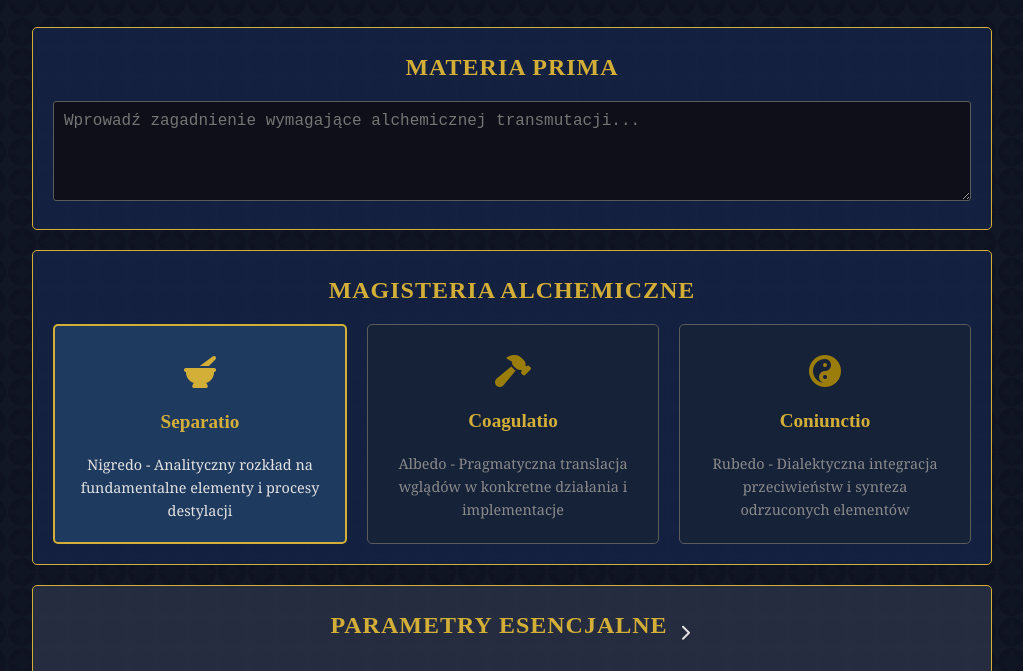
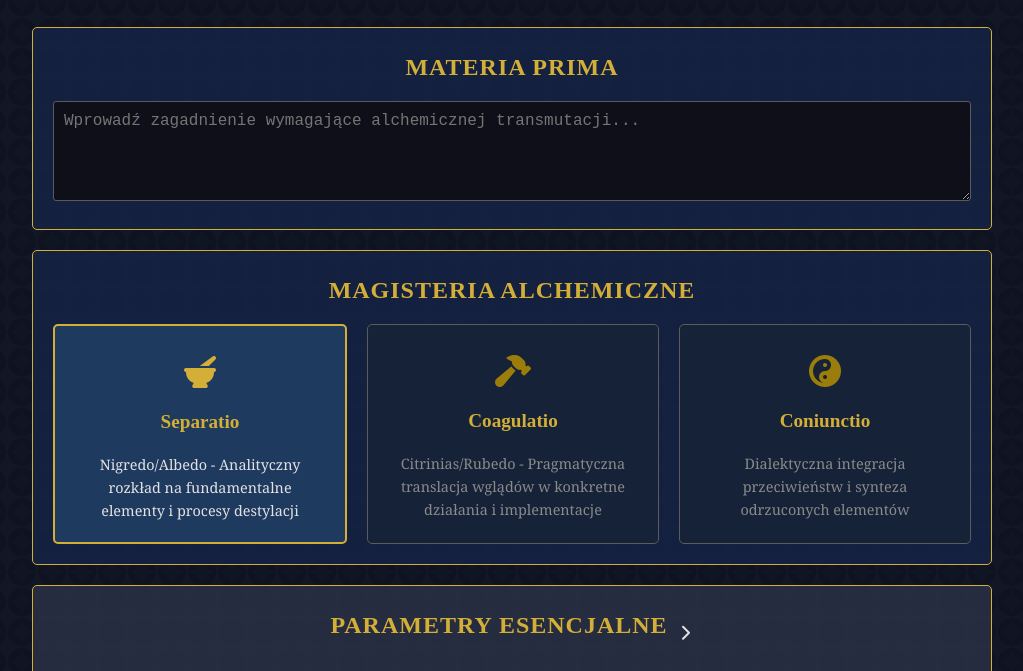
Before and after one commit to SaneFungus/Triplex-Magisterium, a plain HTML site: page index.html in a window 1280 px wide. Shown: the part 148-819 px from the top of the page, without its empty margins (128-1151 px from the left). Drawn offline with Linux system fonts and the light colour scheme.

Commit message:
Update index.html

```diff
--- a/index.html
+++ b/index.html
@@ -25,17 +25,17 @@
                 <div class="forma-card active" data-forma="separatio">
                     <div class="card-symbol"><i class="fas fa-mortar-pestle"></i></div>
                     <h3>Separatio</h3>
-                    <p>Nigredo - Analityczny rozkład na fundamentalne elementy i procesy destylacji</p>
+                    <p>Nigredo/Albedo - Analityczny rozkład na fundamentalne elementy i procesy destylacji</p>
                 </div>
                 <div class="forma-card" data-forma="coagulatio">
                     <div class="card-symbol"><i class="fas fa-hammer"></i></div>
                     <h3>Coagulatio</h3>
-                    <p>Albedo - Pragmatyczna translacja wglądów w konkretne działania i implementacje</p>
+                    <p>Citrinias/Rubedo - Pragmatyczna translacja wglądów w konkretne działania i implementacje</p>
                 </div>
                 <div class="forma-card" data-forma="coniunctio">
                     <div class="card-symbol"><i class="fas fa-yin-yang"></i></div>
                     <h3>Coniunctio</h3>
-                    <p>Rubedo - Dialektyczna integracja przeciwieństw i synteza odrzuconych elementów</p>
+                    <p>Dialektyczna integracja przeciwieństw i synteza odrzuconych elementów</p>
                 </div>
             </div>
         </section>
```
